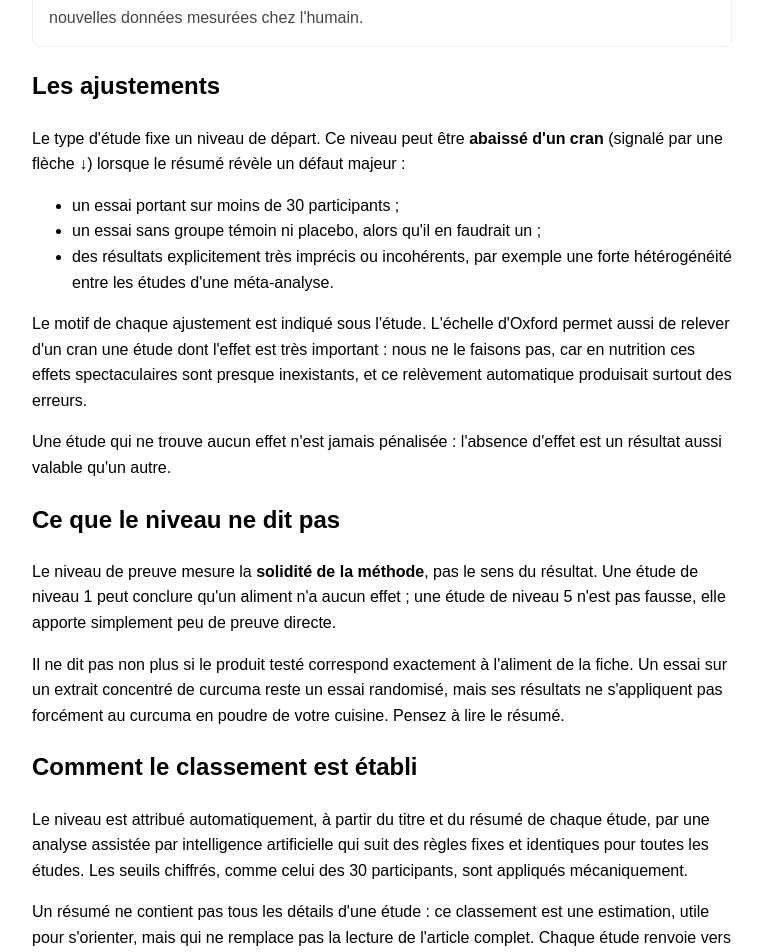
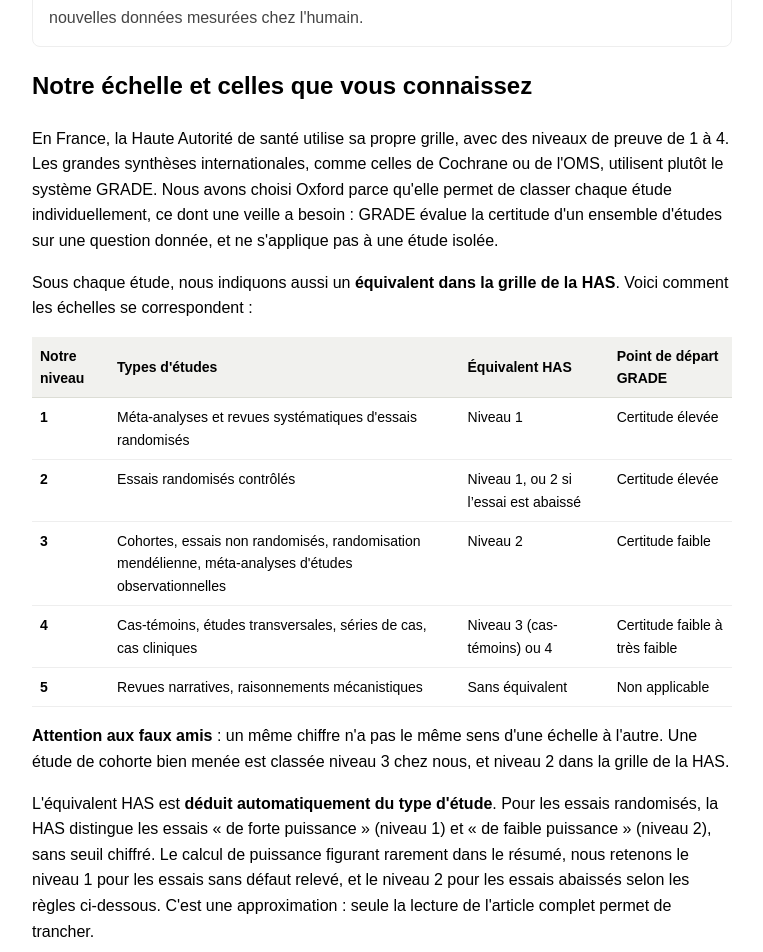
Before and after one commit to bruno13198/santeetlongevite, a Next.js app: page /niveaux-de-preuve in a window 1280 px wide. Shown: the part 1940-2892 px from the top of the page, without its empty margins (258-1021 px from the left). Built offline with nearby package versions, Linux system fonts and the light colour scheme.

Commit message:
Enhance evidence level descriptions and add table
Added detailed explanation of evidence levels and their correspondence with HAS and GRADE scales, including a table for better visualization.

```diff
--- a/app/niveaux-de-preuve/page.js
+++ b/app/niveaux-de-preuve/page.js
@@ -136,6 +136,66 @@ export default function NiveauxDePreuve() {
         </div>
       ))}
 
+            {/* 2 nov. 2026 : correspondance avec les échelles de la HAS et de GRADE. */}
+      <h2 id="echelles">Notre échelle et celles que vous connaissez</h2>
+      <p>
+        En France, la Haute Autorité de santé utilise sa propre grille, avec des niveaux de preuve de 1 à 4.
+        Les grandes synthèses internationales, comme celles de Cochrane ou de l'OMS, utilisent plutôt le
+        système GRADE. Nous avons choisi Oxford parce qu'elle permet de classer chaque étude
+        individuellement, ce dont une veille a besoin : GRADE évalue la certitude d'un ensemble d'études
+        sur une question donnée, et ne s'applique pas à une étude isolée.
+      </p>
+      <p>
+        Sous chaque étude, nous indiquons aussi un <strong>équivalent dans la grille de la HAS</strong>.
+        Voici comment les échelles se correspondent :
+      </p>
+      <div style={{ overflowX: 'auto', marginBottom: '16px' }}>
+        <table style={{ borderCollapse: 'collapse', width: '100%', fontSize: '14px' }}>
+          <thead>
+            <tr style={{ backgroundColor: '#F1F1EE' }}>
+              {['Notre niveau', "Types d'études", 'Équivalent HAS', 'Point de départ GRADE'].map((t) => (
+                <th key={t} style={{ textAlign: 'left', padding: '8px', borderBottom: '1px solid #DCDDD5' }}>{t}</th>
+              ))}
+            </tr>
+          </thead>
+          <tbody>
+            {[
+              ['1', "Méta-analyses et revues systématiques d'essais randomisés", 'Niveau 1', 'Certitude élevée'],
+              ['2', 'Essais randomisés contrôlés', 'Niveau 1, ou 2 si l’essai est abaissé', 'Certitude élevée'],
+              ['3', "Cohortes, essais non randomisés, randomisation mendélienne, méta-analyses d'études observationnelles", 'Niveau 2', 'Certitude faible'],
+              ['4', 'Cas-témoins, études transversales, séries de cas, cas cliniques', 'Niveau 3 (cas-témoins) ou 4', 'Certitude faible à très faible'],
+              ['5', 'Revues narratives, raisonnements mécanistiques', 'Sans équivalent', 'Non applicable'],
+            ].map((ligne) => (
+              <tr key={ligne[0]}>
+                {ligne.map((cellule, i) => (
+                  <td key={i} style={{ padding: '8px', borderBottom: '1px solid #eee', verticalAlign: 'top', fontWeight: i === 0 ? 'bold' : 'normal' }}>
+                    {cellule}
+                  </td>
+                ))}
+              </tr>
+            ))}
+          </tbody>
+        </table>
+      </div>
+      <p>
+        <strong>Attention aux faux amis</strong> : un même chiffre n'a pas le même sens d'une échelle à
+        l'autre. Une étude de cohorte bien menée est classée niveau 3 chez nous, et niveau 2 dans la grille
+        de la HAS.
+      </p>
+      <p>
+        L'équivalent HAS est <strong>déduit automatiquement du type d'étude</strong>. Pour les essais
+        randomisés, la HAS distingue les essais « de forte puissance » (niveau 1) et « de faible puissance »
+        (niveau 2), sans seuil chiffré. Le calcul de puissance figurant rarement dans le résumé, nous
+        retenons le niveau 1 pour les essais sans défaut relevé, et le niveau 2 pour les essais abaissés
+        selon les règles ci-dessous. C'est une approximation : seule la lecture de l'article complet
+        permet de trancher.
+      </p>
+      <p>
+        Le point de départ GRADE correspond au niveau de certitude initial d'un ensemble d'études de ce
+        type, avant les ajustements propres à GRADE (risque de biais, incohérence, caractère indirect,
+        imprécision, biais de publication).
+      </p>
+
       <h2>Les ajustements</h2>
       <p>
         Le type d'étude fixe un niveau de départ. Ce niveau peut être <strong>abaissé d'un cran</strong>{' '}
```
